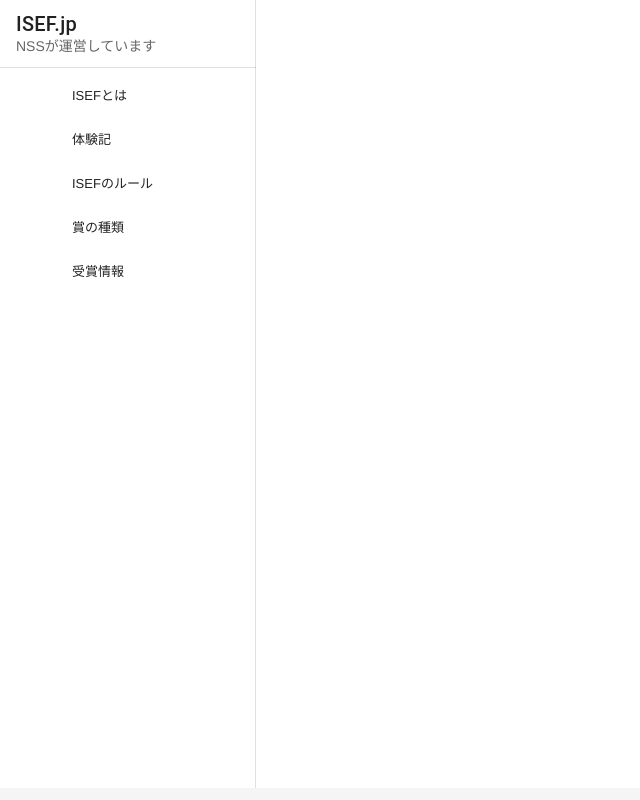
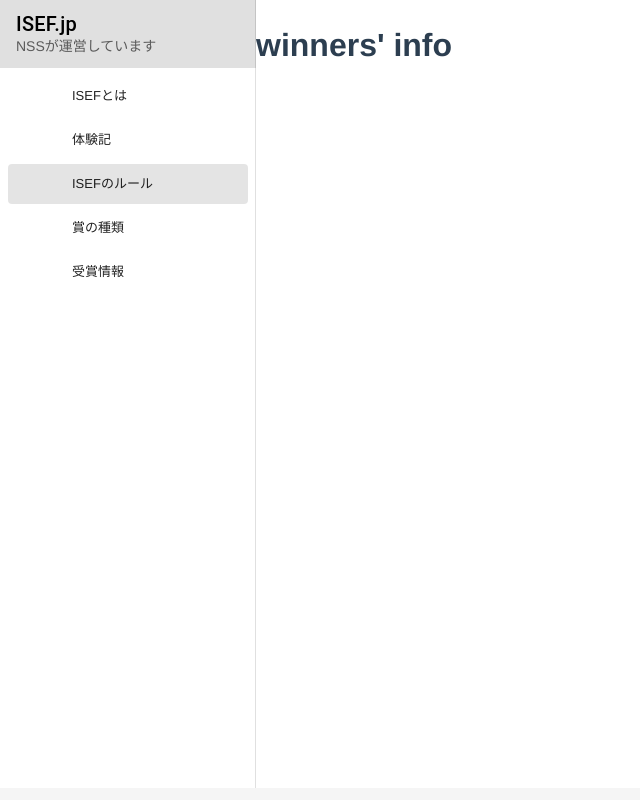
Before and after one commit to poteitoo/vue-blog, a Vue app: page /rules in a window 1280 px wide. Shown: the whole page, without its empty margins (0-640 px from the left). Built offline with nearby package versions, Linux system fonts and the light colour scheme.

Commit message:
Add each views and their paths

```diff
--- a/src/router/index.ts
+++ b/src/router/index.ts
@@ -17,7 +17,31 @@ const routes: Array<RouteConfig> = [
     // this generates a separate chunk (about.[hash].js) for this route
     // which is lazy-loaded when the route is visited.
     component: () =>
-      import(/* webpackChunkName: "about" */ "../views/Home.vue"),
+      import(/* webpackChunkName: "about" */ "../views/About.vue"),
+  },
+  {
+    path: "/experience-note",
+    name: "ExperienceNonte",
+    component: () =>
+      import(/* webpackChunkName: "about" */ "../views/ExperienceNonte.vue"),
+  },
+  {
+    path: "/rules",
+    name: "Rules",
+    component: () =>
+      import(/* webpackChunkName: "about" */ "../views/Rules.vue"),
+  },
+  {
+    path: "/awards",
+    name: "Awards",
+    component: () =>
+      import(/* webpackChunkName: "about" */ "../views/Awards.vue"),
+  },
+  {
+    path: "/winners",
+    name: "Winners",
+    component: () =>
+      import(/* webpackChunkName: "about" */ "../views/Winners.vue"),
   },
 ];
 
--- /dev/null
+++ b/src/views/Awards.vue
@@ -0,0 +1,3 @@
+<template>
+  <h1>winners' info</h1>
+</template>
--- /dev/null
+++ b/src/views/ExperienceNonte.vue
@@ -0,0 +1,3 @@
+<template>
+  <h1>winners' info</h1>
+</template>
--- /dev/null
+++ b/src/views/Rules.vue
@@ -0,0 +1,3 @@
+<template>
+  <h1>winners' info</h1>
+</template>
--- a/src/views/Sidebar.vue
+++ b/src/views/Sidebar.vue
@@ -1,6 +1,6 @@
 <template>
   <v-navigation-drawer permanent app>
-    <v-list-item>
+    <v-list-item link :to="{ name: 'Top' }" style="color: black">
       <v-list-item-content>
         <v-list-item-title class="title"> ISEF.jp </v-list-item-title>
         <v-list-item-subtitle> NSSが運営しています </v-list-item-subtitle>
@@ -10,7 +10,12 @@
     <v-divider></v-divider>
 
     <v-list dense nav>
-      <v-list-item v-for="item in items" :key="item.title" link>
+      <v-list-item
+        v-for="(item, index) in items"
+        :key="index"
+        link
+        :to="{ name: item.componentName }"
+      >
         <v-list-item-icon>
           <v-icon>{{ item.icon }}</v-icon>
         </v-list-item-icon>
@@ -25,14 +30,19 @@
 <script lang="ts">
 import { Component, Vue } from "vue-property-decorator";
 
+interface ItemInterface {
+  title: string;
+  componentName: string;
+}
+
 @Component
 export default class Header extends Vue {
-  items: { [title: string]: string }[] = [
-    { title: "ISEFとは" },
-    { title: "体験記" },
-    { title: "ISEFのルール" },
-    { title: "賞の種類" },
-    { title: "受賞情報" },
+  private items: ItemInterface[] = [
+    { title: "ISEFとは", componentName: "About" },
+    { title: "体験記", componentName: "ExperienceNonte" },
+    { title: "ISEFのルール", componentName: "Rules" },
+    { title: "賞の種類", componentName: "Awards" },
+    { title: "受賞情報", componentName: "Winners" },
   ];
 }
 </script>
--- a/src/views/Top.vue
+++ b/src/views/Top.vue
@@ -2,6 +2,14 @@
   <div class="top">
     <img alt="nss top picture" src="../assets/privates/images/top_header.jpg" />
     <MarkDownText :markdown="content" />
+    <iframe
+      width="560"
+      height="315"
+      src="https://www.youtube-nocookie.com/embed/Y69l3g54q-o"
+      frameborder="0"
+      allow="accelerometer; autoplay; clipboard-write; encrypted-media; gyroscope; picture-in-picture"
+      allowfullscreen
+    ></iframe>
   </div>
 </template>
 
--- /dev/null
+++ b/src/views/Winners.vue
@@ -0,0 +1,3 @@
+<template>
+  <h1>winners' info</h1>
+</template>
```
